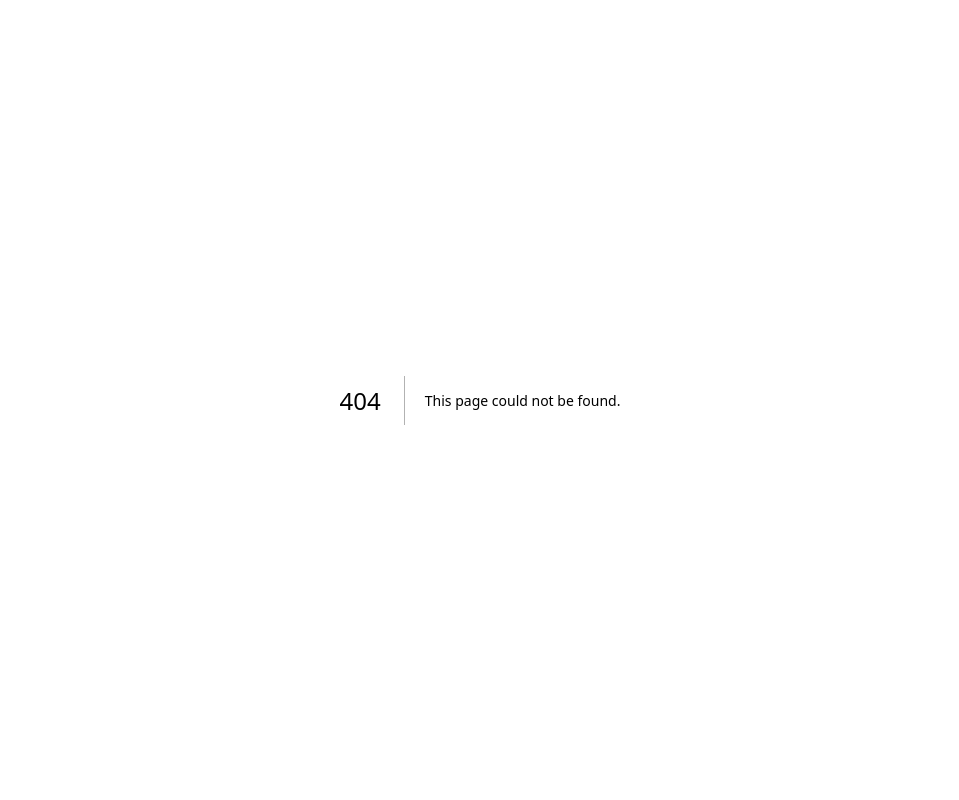
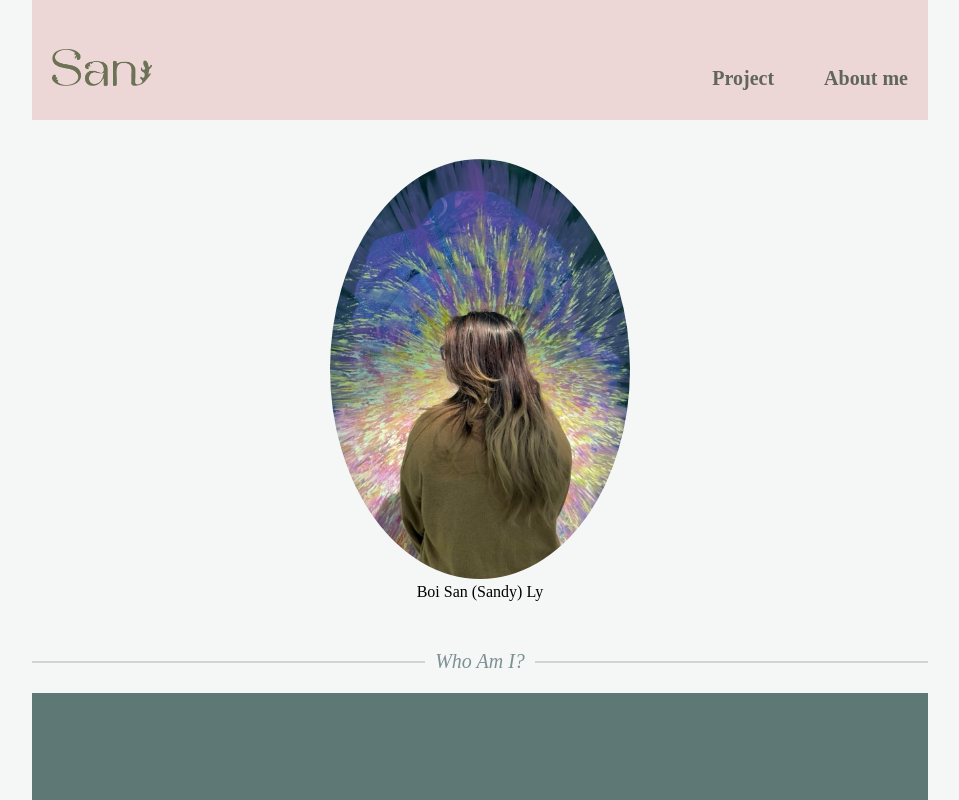
Before and after one commit to SandyLy453/portfolio, a Next.js app: page /about in a window 1280 px wide. Before the commit this address had no page. Shown: the top 800 px of the page, without its empty margins (160-1119 px from the left). Built offline with nearby package versions, Linux system fonts and the light colour scheme.

Commit message:
Update/ add location

```diff
--- /dev/null
+++ b/pages/about.js
@@ -0,0 +1,32 @@
+import Image from "next/image";
+import styles from "@/styles/About.module.css";
+import Header from "@/modules/Header/Header";
+import Footer from "@/modules/Footer/Footer";
+
+export default function About() {
+  return (
+    <>
+        <Header/>
+
+        <main className={styles.main}>
+            <div className={styles.top}>
+            <div className={styles.image}>
+                <Image src={'/cover.jpeg'} alt="cover photo" className={styles.coverPhoto} width={300} height={420} />
+            </div>
+
+            <div className={styles.info}>
+                <p className={styles.name}>Boi San (Sandy) Ly</p>
+            </div>
+            </div>
+
+            <div className={styles.sectionBreaker}>
+            <span> Who Am I? </span>
+            </div>
+
+
+        </main>
+
+        <Footer/>
+    </>
+  );
+}
--- /dev/null
+++ b/styles/About.module.css
@@ -0,0 +1,44 @@
+.main {
+    width: 70vw;
+    margin: auto;
+    margin-top: 0;
+
+}
+
+.top {
+    margin: 10px auto;
+    height: 500px;
+    display: flex;
+    flex-direction: column;
+    justify-content: center;
+    align-items: center;
+}
+
+.coverPhoto {
+    margin: auto;
+    border-radius: 50%;
+}
+
+.sectionBreaker {
+    display: flex;
+    align-items: center;
+    justify-content: center;
+    margin: 20px 0;
+    position: relative;
+  }
+
+  .sectionBreaker::before,
+  .sectionBreaker::after {
+    content: "";
+    flex: 1;
+    height: 2px;
+    background: #d3d3d3; /* Adjust color as needed */
+    margin: 0;
+  }
+
+  .sectionBreaker span {
+    color: #7D9094;
+    margin: 0 10px;
+    font-size: 20px;
+    font-style: italic;
+  }
```
